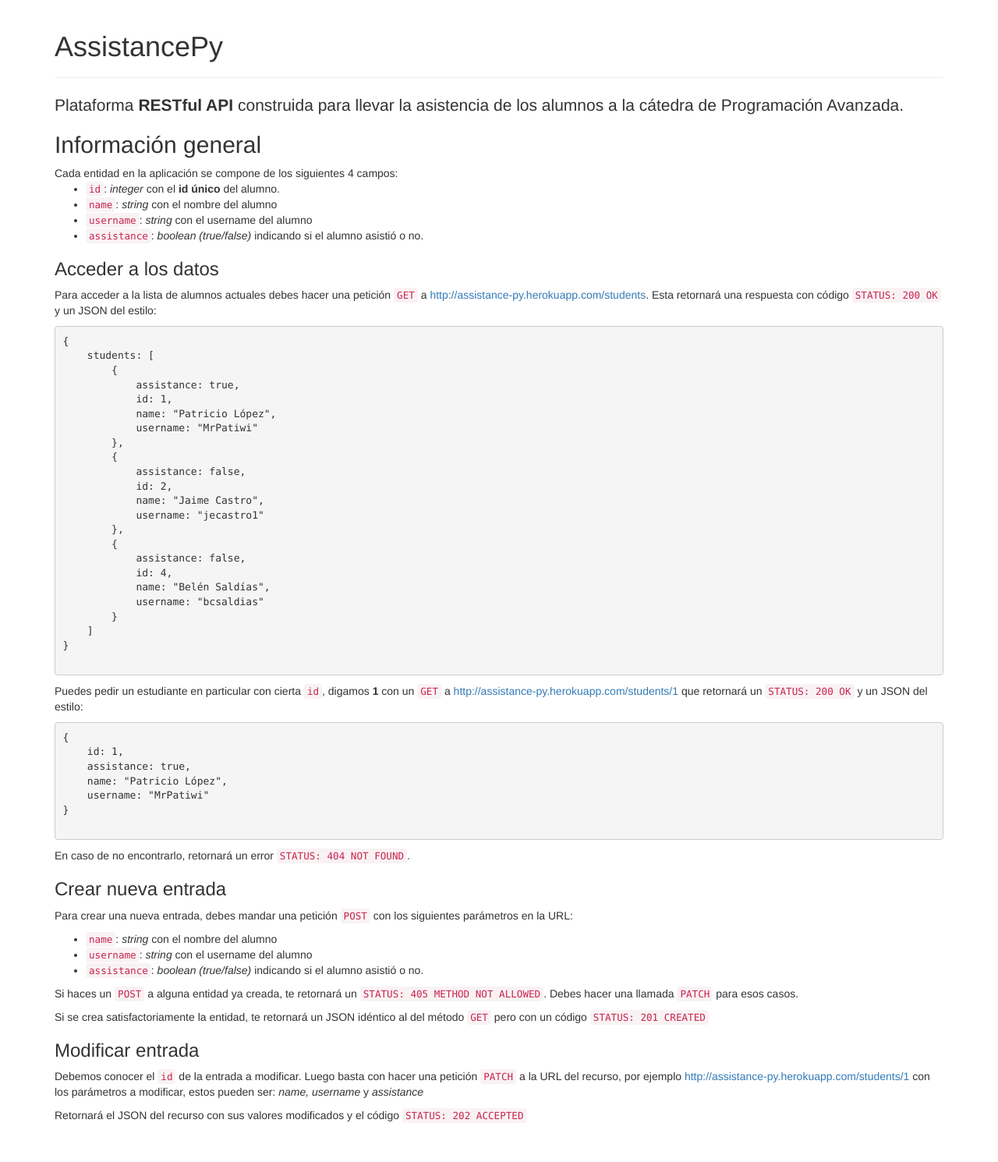
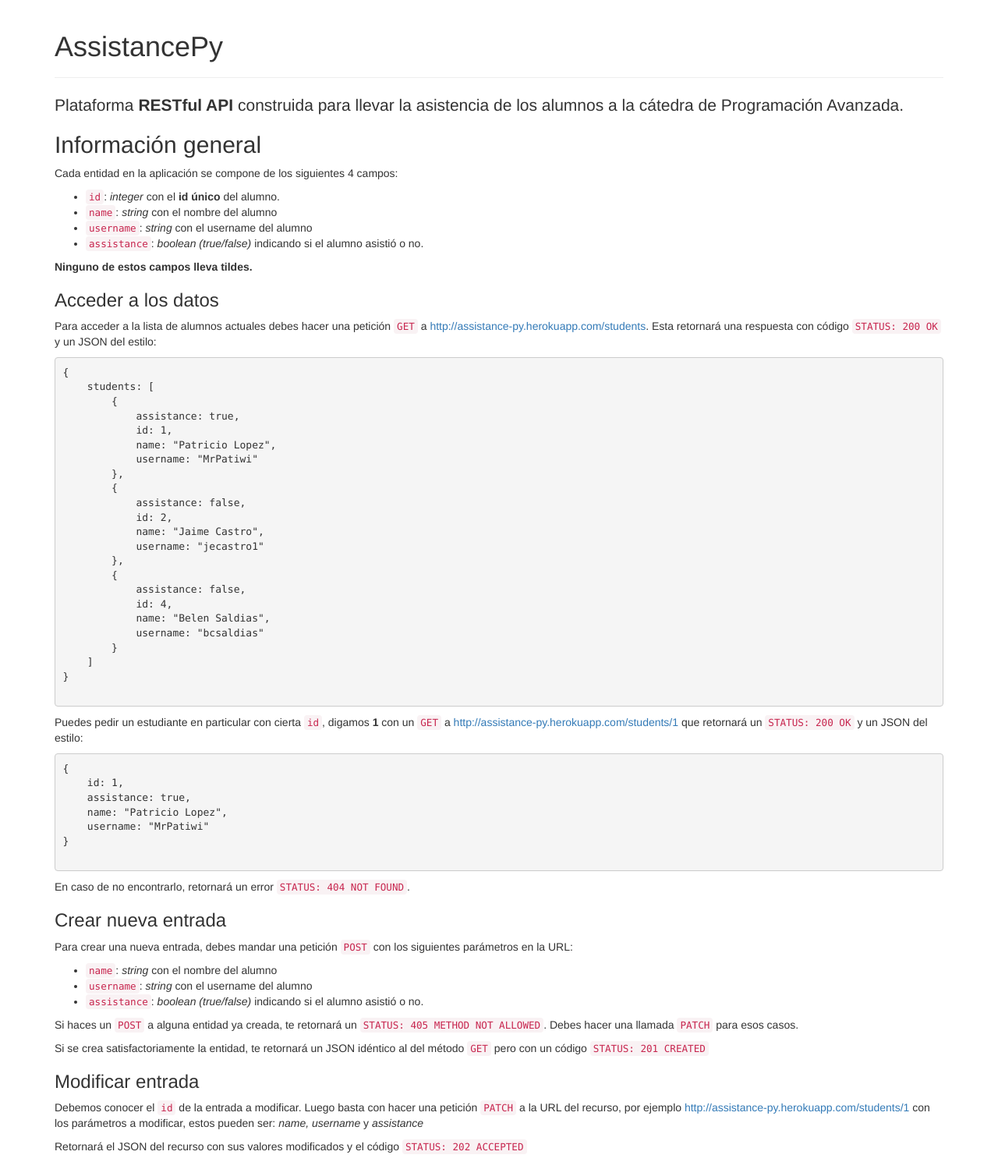
Before and after one commit to lopezjurip/AssistancePy, a Flask app: page / in a window 1280 px wide. Shown: the whole page at 78% size. Before the commit the page ends 1440 px from the top, so only its background shows below. Run offline with Flask 2, Linux system fonts and the light colour scheme; some libraries are stand-ins or nearby versions.

Commit message:
removidos tildes

```diff
--- a/app.py
+++ b/app.py
@@ -7,7 +7,9 @@ app = Flask(__name__)
 app.debug = True
 
 students = {s.id: s for s in [
-    Student("Pato", "MrPatiwi", True)
+    Student("Patricio Lopez", "MrPatiwi", True),
+    Student("Jaime Castro", "jecastro1", False),
+    Student("Belen Saldias", "bcsaldias", False)
 ]}
 
 
@@ -20,7 +22,7 @@ def index():
 @app.route("/students", methods=['GET', 'POST'])
 def students_index():
     if request.method == 'GET':
-        items = [s.serialize() for (identifier, s) in students.iteritems()]
+        items = [s.serialize() for (identifier, s) in students.items()]
         return jsonify(students=items)
 
     elif request.method == 'POST':
--- a/templates/index.html
+++ b/templates/index.html
@@ -40,13 +40,16 @@
 
       <h2>Información general</h2>
 
-      Cada entidad en la aplicación se compone de los siguientes 4 campos:
+      <p>Cada entidad en la aplicación se compone de los siguientes 4 campos:</p>
       <ul>
           <li><code>id</code>: <i>integer</i> con el <strong>id único</strong> del alumno.</li>
           <li><code>name</code>: <i>string</i> con el nombre del alumno </li>
           <li><code>username</code>: <i>string</i> con el username del alumno </li>
-          <li><code>assistance</code>: <i>boolean (true/false)</i> indicando si el alumno   asistió o no. </li>
+          <li><code>assistance</code>: <i>boolean (true/false)</i> indicando si el alumno asistió o no. </li>
       </ul>
+
+      <p><strong>Ninguno de estos campos lleva tildes.</strong></p>
+
 
       <h3>Acceder a los datos</h3>
 
@@ -58,7 +61,7 @@
         {
             assistance: true,
             id: 1,
-            name: "Patricio López",
+            name: "Patricio Lopez",
             username: "MrPatiwi"
         },
         {
@@ -70,7 +73,7 @@
         {
             assistance: false,
             id: 4,
-            name: "Belén Saldías",
+            name: "Belen Saldias",
             username: "bcsaldias"
         }
     ]
@@ -83,7 +86,7 @@
 {
     id: 1,
     assistance: true,
-    name: "Patricio López",
+    name: "Patricio Lopez",
     username: "MrPatiwi"
 }
       </pre>
```
